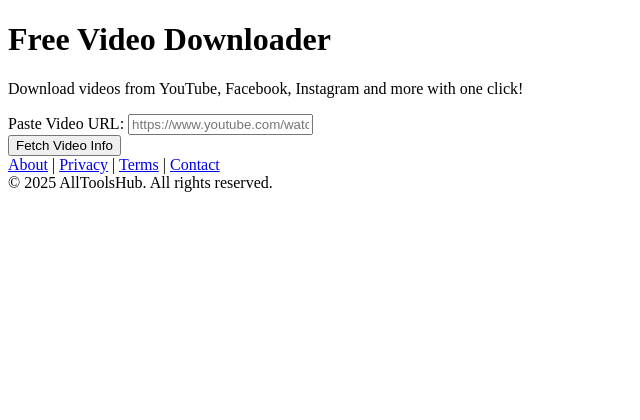
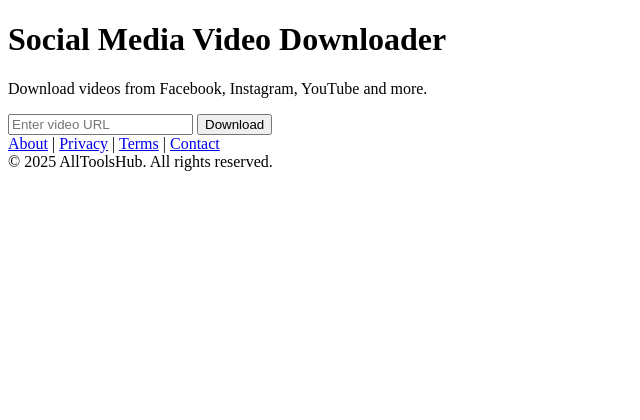
Before and after one commit to hustlepn/AllToolsHub, a Flask app: page /tools/downloader in a window 1280 px wide. Shown: the part 332-752 px from the top of the page, without its empty margins (0-640 px from the left). Run offline with Flask 3, Linux system fonts and the light colour scheme; some libraries are stand-ins or nearby versions.

Commit message:
Update downloader.html

```diff
--- a/templates/tools/downloader.html
+++ b/templates/tools/downloader.html
@@ -1,67 +1,26 @@
-{% extends "layouts/base.html" %}
+{% extends "base.html" %}
 
 {% block title %}Video Downloader - AllToolsHub{% endblock %}
 
 {% block content %}
-<div class="page-content">
-    <h1>Free Video Downloader</h1>
-    <p>Download videos from YouTube, Facebook, Instagram and more with one click!</p>
+<div class="tool-container">
+    <h1>Social Media Video Downloader</h1>
+    <p>Download videos from Facebook, Instagram, YouTube and more.</p>
 
-    <form id="downloadForm" method="POST" action="/download">
-        <div class="form-group">
-            <label for="url">Paste Video URL:</label>
-            <input type="url" id="url" name="url" placeholder="https://www.youtube.com/watch?v=..." required>
-        </div>
-        <button class="submit-btn" type="submit">Fetch Video Info</button>
+    <form method="post" class="tool-form">
+        <input type="url" name="video_url" placeholder="Enter video URL" required>
+        <button type="submit">Download</button>
     </form>
 
-    <div id="result" style="display:none; margin-top:30px;">
-        <h2>Video Info</h2>
-        <img id="thumbnail" src="" alt="Video Thumbnail" style="max-width: 100%; border-radius: 8px;">
-        <h3 id="title" style="margin-top: 15px;"></h3>
+    {% if error %}
+    <p class="error">{{ error }}</p>
+    {% endif %}
 
-        <div id="downloadLinks" style="margin-top:20px;"></div>
+    {% if filename %}
+    <div class="result-box">
+        <p>✅ Video downloaded:</p>
+        <a href="{{ url_for('static', filename='downloads/' + filename) }}" download>Download Now</a>
     </div>
+    {% endif %}
 </div>
-
-<script>
-document.getElementById("downloadForm").addEventListener("submit", function(e) {
-    e.preventDefault();
-    const url = document.getElementById("url").value;
-    fetch("/download", {
-        method: "POST",
-        headers: { "Content-Type": "application/x-www-form-urlencoded" },
-        body: "url=" + encodeURIComponent(url)
-    })
-    .then(response => response.json())
-    .then(data => {
-        if (data.error) {
-            alert("Error: " + data.error);
-            return;
-        }
-
-        document.getElementById("result").style.display = "block";
-        document.getElementById("title").textContent = data.title;
-        document.getElementById("thumbnail").src = data.thumbnail;
-
-        const linksContainer = document.getElementById("downloadLinks");
-        linksContainer.innerHTML = "";
-
-        data.formats.forEach(format => {
-            if (format.url && format.ext === "mp4" && format.filesize) {
-                const btn = document.createElement("a");
-                btn.href = format.url;
-                btn.className = "tool-btn";
-                btn.target = "_blank";
-                btn.textContent = `Download (${(format.filesize / 1024 / 1024).toFixed(1)} MB, ${format.format_note || ''})`;
-                linksContainer.appendChild(btn);
-            }
-        });
-    })
-    .catch(err => {
-        alert("Failed to fetch video info.");
-        console.error(err);
-    });
-});
-</script>
 {% endblock %}
```
